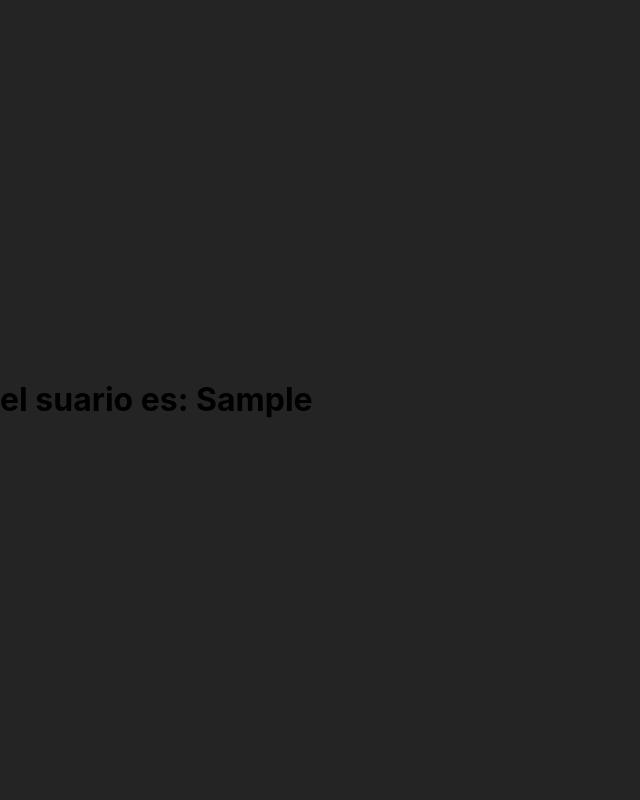
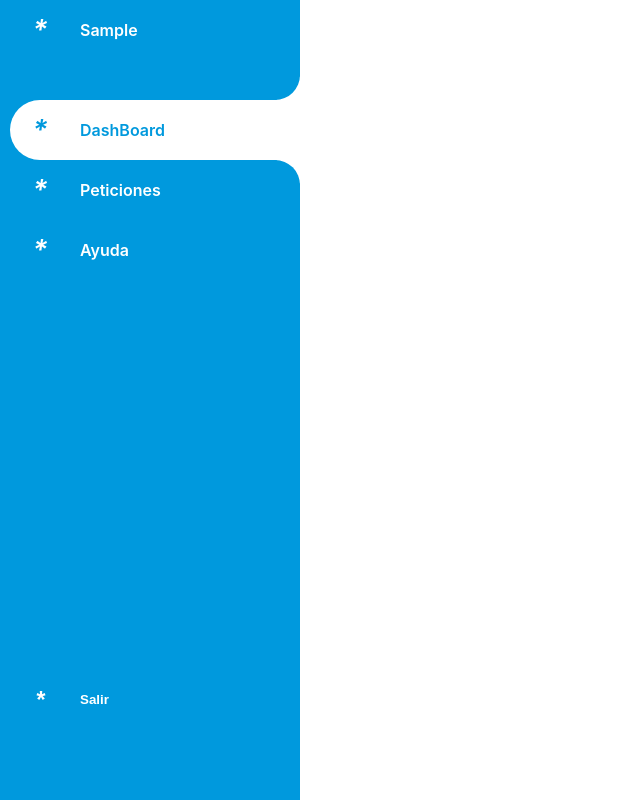
Before and after one commit to AbrahamSegura/administrador_peticiones, a React (Vite) app: page /login in a window 1280 px wide. Both pictures are taken after typing "Sample", "Sample123" into the empty fields and a click on the button "Ingresar". Shown: the whole page, without its empty margins (0-640 px from the left). Built offline with nearby package versions, Linux system fonts and the light colour scheme.

Commit message:
fix some errors and change interfaceces

```diff
--- a/src/App.jsx
+++ b/src/App.jsx
@@ -1,26 +1,19 @@
 import './App.css'
 import { useContext } from 'react'
 import User from './context/UserContext'
-import { Route, useLocation } from 'wouter'
+import { useLocation } from 'wouter'
 import LoginForm from './components/LoginForm/LoginForm'
-import DashBoard from './components/Dashboard/DashBoad'
-
+import DashBoard from './components/Dashboard/DashBoard'
 function App() {
   const { user } = useContext(User)
-  const [location, setLocation] = useLocation()
-  if (user['password'] === "") setLocation('/login')
+  const [_location, setLocation] = useLocation()
+  if (!user['password'] && !user['username']) setLocation('/login')
   return (
 
     <div className="App">
-      {user['password'] !== "" ? <DashBoard /> : <LoginForm />}
+      {user['password'] && user['username'] ? <DashBoard /> : <LoginForm />}
     </div>
   )
 }
 
 export default App
-
-/*
- {user['username'] !== "" ?
-          <Route path='/' component={DashBoard} /> :
-          <Redirect path='/login' component={LoginForm} />}
-*/
--- a/src/components/Dashboard/DashBoad.jsx
+++ /dev/null
@@ -1,7 +0,0 @@
-import { useContext } from "react"
-import User from "../../context/UserContext"
-
-export default function DashBoard() {
-    const { user } = useContext(User)
-    return <h1>el suario es: {user['username']} </h1>
-}
--- /dev/null
+++ b/src/components/Dashboard/DashBoard.css
@@ -0,0 +1,20 @@
+.navigation {
+    position: fixed;
+    width: 300px;
+    height: 100%;
+    background-color: var(--blue);
+    border-left: 10px solid var(--blue);
+    transition: 0.5s;
+    overflow: hidden;
+}
+
+.navigation.actived {
+    width: 60px;
+}
+
+.navigation ul {
+    position: absolute;
+    top: 0;
+    left: 0;
+    width: 100%;
+}
--- /dev/null
+++ b/src/components/Dashboard/DashBoard.jsx
@@ -0,0 +1,20 @@
+import './DashBoard.css'
+import ListElements from '../ListElements/ListElements'
+import { useLocation } from 'wouter'
+export default function DashBoard() {
+    const [location] = useLocation()
+    document.querySelectorAll('.element-list').forEach(e => {
+        const name = e.textContent.replace('*', '/')
+        const list = e.classList
+        console.log(name, list, location)
+        list.remove('hovered')
+        if (name === location) list.add('hovered')
+        if (location === '/' && name === '/DashBoard') list.add('hovered')
+    })
+
+    return (
+        <nav className="navigation">
+            <ListElements />
+        </nav >
+    )
+}
--- /dev/null
+++ b/src/components/Elementlist/ElementList.jsx
@@ -0,0 +1,14 @@
+import { Link } from 'wouter'
+
+export default function ElementList({ title }) {
+    const path = title === "DashBoard" ? "/" : `/${title}`
+    const hovered = path === "/" ? 'hovered' : ''
+    return (
+        <li className={`element-list ${hovered}`} >
+            <Link className='Linked' to={path}>
+                <span className="icon"><i>*</i></span>
+                <span className="title">{title}</span>
+            </Link>
+        </li>
+    )
+}
--- /dev/null
+++ b/src/components/ListElements/ListElements.css
@@ -0,0 +1,87 @@
+.navigation ul li {
+    position: relative;
+    width: 100%;
+    border-top-left-radius: 30px;
+    border-bottom-left-radius: 30px;
+}
+
+.navigation ul li:hover,
+.navigation ul .hovered {
+    background-color: var(--white);
+}
+
+.navigation ul li:first-child {
+    margin-bottom: 40px;
+    pointer-events: none;
+}
+
+.navigation ul li:last-child {
+    top: 48.7vh;
+}
+
+.navigation ul li .Linked {
+    position: relative;
+    width: 100%;
+    display: flex;
+    font-weight: 600;
+    color: var(--white);
+    border: none;
+    background-color: transparent;
+}
+
+.navigation ul li:hover .Linked,
+.navigation ul .hovered .Linked {
+    color: var(--blue);
+}
+
+.navigation ul li .Linked .icon {
+    position: relative;
+    display: block;
+    min-width: var(--icon-size);
+    height: var(--icon-size);
+    line-height: var(--icon-size);
+    text-align: center;
+    z-index: 10;
+}
+
+.navigation ul li .Linked .icon i {
+    font-size: 1.75em;
+}
+
+.navigation ul li .Linked .title {
+    position: relative;
+    display: block;
+    padding: 0 10px;
+    height: var(--icon-size);
+    line-height: var(--icon-size);
+    text-align: start;
+    white-space: nowrap;
+}
+
+.navigation ul li:hover .Linked::before,
+.navigation ul .hovered .Linked::before {
+    content: "";
+    position: absolute;
+    right: 0;
+    top: -50px;
+    width: 50px;
+    height: 50px;
+    background-color: transparent;
+    border-radius: 50%;
+    box-shadow: 35px 35px 0 10px var(--white);
+    pointer-events: none;
+}
+
+.navigation ul li:hover .Linked::after,
+.navigation ul .hovered .Linked::after {
+    content: "";
+    position: absolute;
+    right: 0;
+    bottom: -50px;
+    width: 50px;
+    height: 50px;
+    background-color: transparent;
+    border-radius: 50%;
+    box-shadow: 35px -35px 0 10px var(--white);
+    pointer-events: none;
+}
--- /dev/null
+++ b/src/components/ListElements/ListElements.jsx
@@ -0,0 +1,21 @@
+import './ListElements.css'
+import { useContext } from "react"
+import User from "../../context/UserContext"
+import ElementList from '../Elementlist/ElementList'
+export default function ListElements() {
+    const { user } = useContext(User)
+    return (
+        <ul>
+            <ElementList title={user['username']} />
+            <ElementList title="DashBoard" />
+            <ElementList title="Peticiones" />
+            <ElementList title="Ayuda" />
+            <li>
+                <button className='Linked'>
+                    <span className="icon"><i>*</i></span>
+                    <span className="title">Salir</span>
+                </button>
+            </li>
+        </ul >
+    )
+}
--- a/src/components/LoginForm/LoginForm.css
+++ b/src/components/LoginForm/LoginForm.css
@@ -1,3 +1,7 @@
+body {
+    background-color: var(--grey);
+}
+
 section {
     display: grid;
     aspect-ratio: 16/9;
@@ -38,7 +42,7 @@ form>input {
     color: #fff;
 }
 
-button {
+form>button {
     padding: 10px 0;
     background-color: #09f;
     border: none;
@@ -47,3 +51,9 @@ button {
     border-radius: 20px;
     box-shadow: 2px 2px #fff;
 }
+
+.error-msg {
+    color: var(--red);
+    padding: 5px;
+    font-weight: 600;
+}
--- a/src/components/LoginForm/LoginForm.jsx
+++ b/src/components/LoginForm/LoginForm.jsx
@@ -16,31 +16,37 @@ export default function LoginForm() {
       "username": isValideName(data["username"]) ? data["username"] : null,
       "password": isValidePassward(data["password"]) ? encoder(data["password"]) : null
     }
-    setUser(validate)
     if (validate['username'] && validate['password']) {
+      // const opt = {
+      //   Method: "post",
+      //   Body: {
+      //     "username": validate['username'],
+      //     "password": validate['password']
+      //   }
+      // }
+      // // fetch('http://localhost:3030/validUsers/', opt) pendiente!!
+      //   .then(res => console.log(res))
+      //   .then(res => console.log(res))
       evt.target.reset()
       setLocation("/")
     }
+    setUser(validate)
   }
-
-  console.log(user)
   return (
     <section>
       <article>
         <h2>Ingresar</h2>
-        <form method='post' onSubmit={handelSudmit}>
+        <form onSubmit={handelSudmit}>
           <input type="text" name='username' id='userName' placeholder='ingresa tu usuario' />
           {
-            user["username"] === null ? <span>Usuario invalido</span> : null
+            user["username"] === null ? <span className='error-msg'>Usuario invalido</span> : null
           }
           <input type="password" name="password" id="userPassword" placeholder='ingresa tu contraseña' />
           {
-            user["password"] === null ? <span>Contraseña invalida</span> : null
+            user["password"] === null ? <span className='error-msg'>Contraseña invalida</span> : null
           }
           <button>Ingresar</button>
         </form>
-        <span>
-        </span>
       </article>
     </section>
   )
--- a/src/context/UserContext.jsx
+++ b/src/context/UserContext.jsx
@@ -4,8 +4,8 @@ const User = createContext()
 
 export function UserContexProvaider({ children }) {
     const [user, setUser] = useState({
-        "username": "",
-        "password": ""
+        "username": undefined,
+        "password": undefined
     })
     return (
         <User.Provider value={{ user, setUser }}>
--- a/src/index.css
+++ b/src/index.css
@@ -1,7 +1,6 @@
 :root {
   font-family: Inter, system-ui, Avenir, Helvetica, Arial, sans-serif;
   line-height: 1.5;
-  background-color: #242424;
   font-synthesis: none;
   text-rendering: optimizeLegibility;
   -webkit-font-smoothing: antialiased;
@@ -15,12 +14,29 @@
   box-sizing: border-box;
 }
 
-a {
-  font-weight: 500;
-  color: #646cff;
-  text-decoration: inherit;
+li {
+  list-style: none;
 }
 
-a:hover {
-  color: #535bf2;
+a {
+  text-decoration: none;
 }
+
+body {
+  min-height: 100vh;
+  overflow-x: hidden;
+  background-color: var(--white);
+}
+
+
+:root {
+  --blue: #09d;
+  --gren: #0d9;
+  --red: #d00;
+  --white: #fff;
+  --grey: #999a9f;
+  --black-1: #444;
+  --black-2: #000;
+  --shadow: 0 7px 25px rgba(0, 0, 0, .15);
+  --icon-size: 60px;
+}
```
Also changed, not shown: src/components/Container.jsx (deleted, +0 -13 lines).
